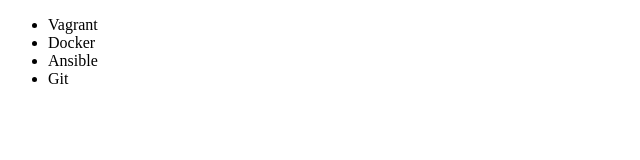
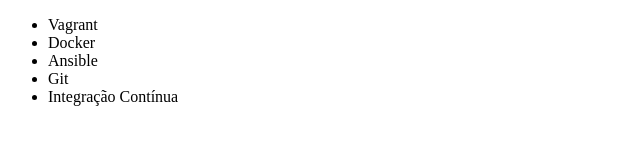
Before and after one commit to ERAjeje/curso-alura-git, a plain HTML site: page index.html in a window 1280 px wide. Shown: the whole page, without its empty margins (0-640 px from the left). Drawn offline with Linux system fonts and the light colour scheme.

Commit message:
incluido novo curso

```diff
--- a/index.html
+++ b/index.html
@@ -12,6 +12,7 @@
         <li>Docker</li>
         <li>Ansible</li>
         <li>Git</li>
+        <li>Integração Contínua</li>
     </ul>
 </body>
 </html>
```
